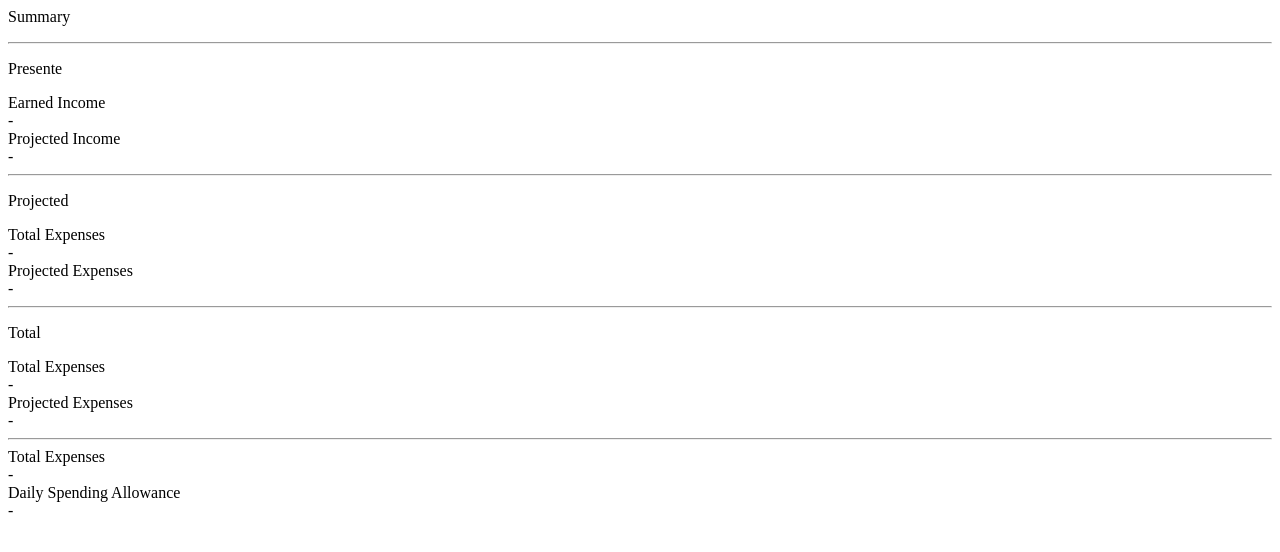
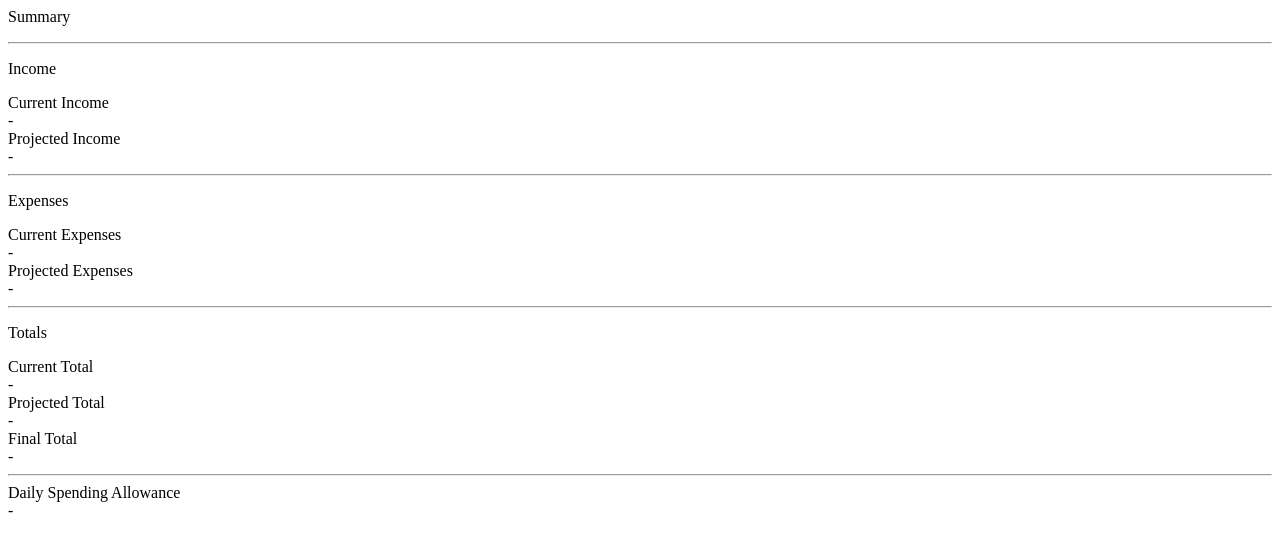
Before and after one commit to eitchtee/WYGIWYH, a Django app: page /transactions/10/2024/summary/ in a window 1280 px wide. Shown: the top 552 px of the page. Run offline with Django 5.2, Linux system fonts and the light colour scheme; the visitor is signed in with stand-in values (Sample User, id 1); data that the repository does not hold is empty; parts of the project's set-up code (start-up, migrations or seed data) failed here and were passed over.

Commit message:
feat: rework some views and fixes

```diff
--- a/app/templates/transactions/fragments/monthly_summary.html
+++ b/app/templates/transactions/fragments/monthly_summary.html
@@ -4,11 +4,12 @@
   <p class="font-monospace text-light text-uppercase text-center fw-bold m-0 tw-text-base">{% translate "Summary" %}</p>
   <hr class="my-1">
   <div>
-    <p class="font-monospace text-uppercase text-center fw-bold m-0">{% translate "Presente" %}</p>
+    <p class="font-monospace text-uppercase text-center fw-bold m-0">{% translate "Income" %}</p>
 
     <div class="row">
       <div class="col-6">
-        <div class="font-monospace text-primary text-start align-self-end fw-bold m-0">{% translate "Earned Income" %}</div>
+        <div class="font-monospace text-primary text-start align-self-end fw-bold m-0">
+          {% translate "Current Income" %}</div>
       </div>
       <div class="col-6 text-end font-monospace">
         {% for entry in totals.paid_income %}
@@ -21,7 +22,9 @@
     <div class="my-3"></div>
     <div class="row">
       <div class="col-6">
-        <div class="font-monospace text-primary text-start align-self-end fw-bold m-0">{% translate "Projected Income" %}</div>
+        <div class="font-monospace text-primary text-start align-self-end fw-bold m-0">
+          {% translate "Projected Income" %}
+        </div>
       </div>
       <div class="col-6 text-end font-monospace">
         {% for entry in totals.projected_income %}
@@ -34,14 +37,15 @@
   </div>
   <hr class="my-1">
   <div>
-    <p class="font-monospace text-uppercase text-center fw-bold m-0">{% translate "Projected" %}</p>
+    <p class="font-monospace text-uppercase text-center fw-bold m-0">{% translate "Expenses" %}</p>
 
     <div class="row">
       <div class="col-6">
-        <div class="font-monospace text-primary text-start align-self-end fw-bold m-0">{% translate "Total Expenses" %}</div>
+        <div class="font-monospace text-primary text-start align-self-end fw-bold m-0">
+          {% translate "Current Expenses" %}</div>
       </div>
       <div class="col-6 text-end font-monospace">
-        {% for entry in totals.paid_expense %}
+        {% for entry in totals.paid_expenses %}
           <div>{% entry_amount entry %}</div>
         {% empty %}
           <div>-</div>
@@ -51,10 +55,12 @@
     <div class="my-3"></div>
     <div class="row">
       <div class="col-6">
-        <div class="font-monospace text-primary text-start align-self-end fw-bold m-0">{% translate "Projected Expenses" %}</div>
+        <div class="font-monospace text-primary text-start align-self-end fw-bold m-0">
+          {% translate "Projected Expenses" %}
+        </div>
       </div>
       <div class="col-6 text-end font-monospace">
-        {% for entry in totals.projected_expense %}
+        {% for entry in totals.projected_expenses %}
           <div>{% entry_amount entry %}</div>
         {% empty %}
           <div>-</div>
@@ -64,14 +70,16 @@
   </div>
   <hr class="my-1">
   <div>
-    <p class="font-monospace text-uppercase text-center fw-bold m-0">{% translate "Total" %}</p>
+    <p class="font-monospace text-uppercase text-center fw-bold m-0">{% translate "Totals" %}</p>
 
     <div class="row">
       <div class="col-6">
-        <div class="font-monospace text-primary text-start align-self-end fw-bold m-0">{% translate "Total Expenses" %}</div>
+        <div class="font-monospace text-primary text-start align-self-end fw-bold m-0">
+          {% translate "Current Total" %}
+        </div>
       </div>
       <div class="col-6 text-end font-monospace">
-        {% for entry in totals.paid_expense %}
+        {% for entry in totals.total_current %}
           <div>{% entry_amount entry %}</div>
         {% empty %}
           <div>-</div>
@@ -81,10 +89,27 @@
     <div class="my-3"></div>
     <div class="row">
       <div class="col-6">
-        <div class="font-monospace text-primary text-start align-self-end fw-bold m-0">{% translate "Projected Expenses" %}</div>
+        <div class="font-monospace text-primary text-start align-self-end fw-bold m-0">
+          {% translate "Projected Total" %}
+        </div>
       </div>
       <div class="col-6 text-end font-monospace">
-        {% for entry in totals.projected_expense %}
+        {% for entry in totals.total_projected %}
+          <div>{% entry_amount entry %}</div>
+        {% empty %}
+          <div>-</div>
+        {% endfor %}
+      </div>
+    </div>
+    <div class="my-3"></div>
+    <div class="row">
+      <div class="col-6">
+        <div class="font-monospace text-primary text-start align-self-end fw-bold m-0">
+          {% translate "Final Total" %}
+        </div>
+      </div>
+      <div class="col-6 text-end font-monospace">
+        {% for entry in totals.total_final %}
           <div>{% entry_amount entry %}</div>
         {% empty %}
           <div>-</div>
@@ -96,23 +121,10 @@
   <div>
     <div class="row">
       <div class="col-6">
-        <div class="font-monospace text-primary text-start align-self-end fw-bold m-0">{% translate "Total Expenses" %}</div>
-      </div>
-      <div class="col-6 text-end font-monospace">
-        {% for entry in totals.paid_expense %}
-          <div>{% entry_amount entry %}</div>
-        {% empty %}
-          <div>-</div>
-        {% endfor %}
-      </div>
-    </div>
-    <div class="my-3"></div>
-    <div class="row">
-      <div class="col-6">
         <div class="font-monospace text-primary text-start align-self-end fw-bold m-0">{% translate "Daily Spending Allowance" %}</div>
       </div>
       <div class="col-6 text-end font-monospace">
-        {% for entry in totals.projected_expense %}
+        {% for entry in totals.daily_spending_allowance %}
           <div>{% entry_amount entry %}</div>
         {% empty %}
           <div>-</div>
```
